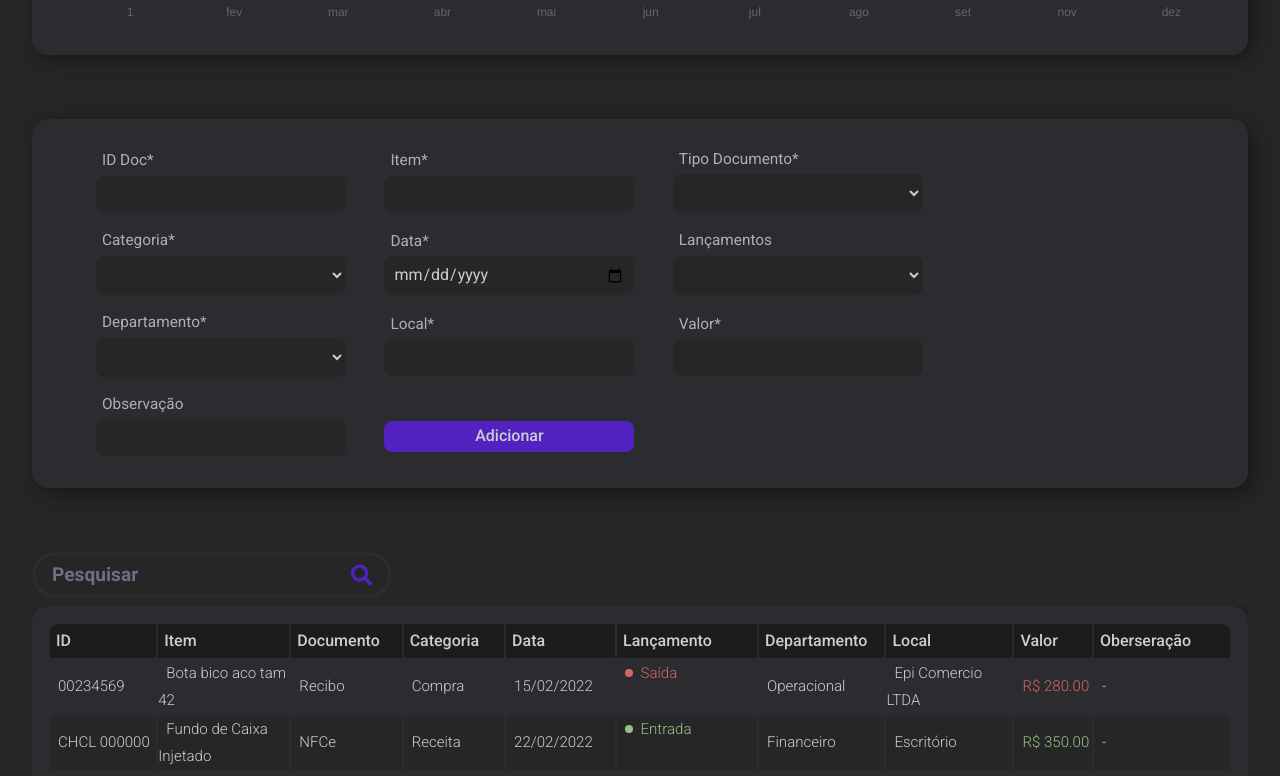
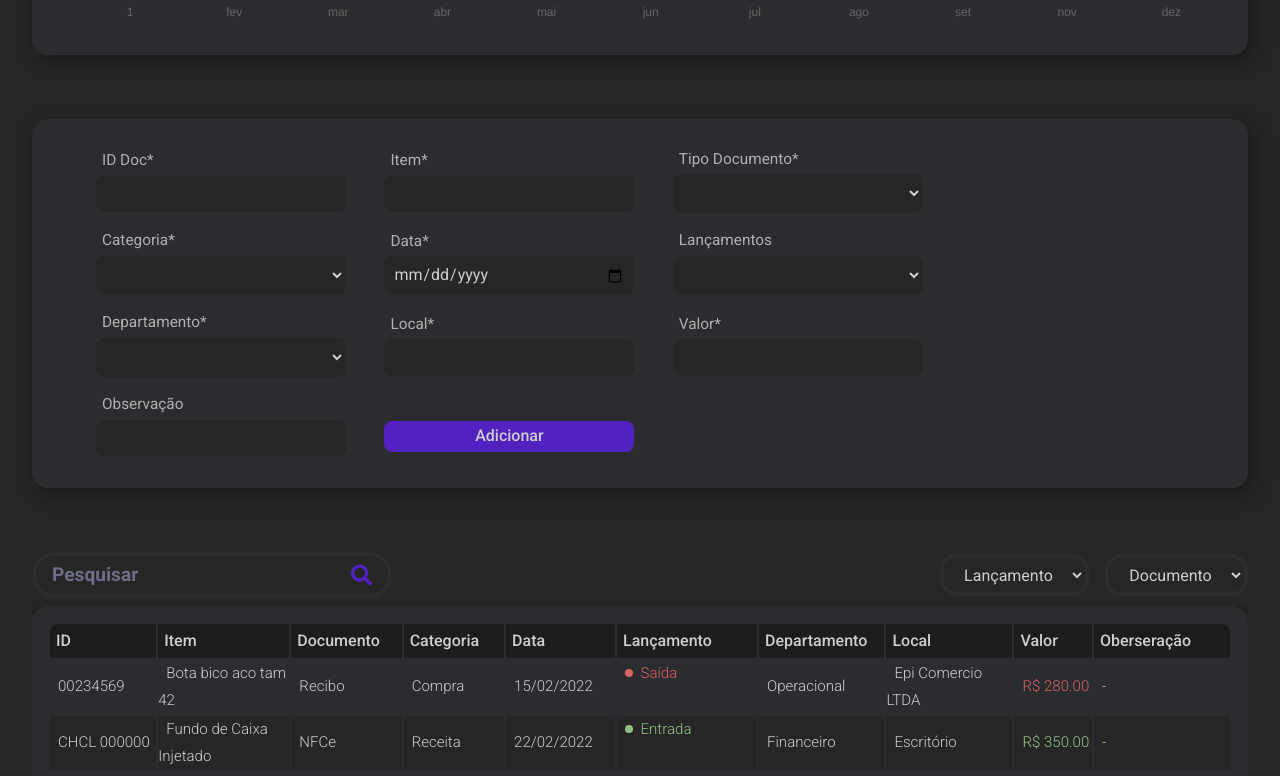
Before and after one commit to Fsouzza/chacal-servicev2, a React (Create React App) app: page / in a window 1280 px wide. Shown: the part 986-1762 px from the top of the page. Built offline with nearby package versions, Linux system fonts and the light colour scheme.

Commit message:
retirando teste tags

```diff
--- a/src/components/filterTags/tags.ts
+++ /dev/null
@@ -1,6 +0,0 @@
-export const tags = [
-  {'label': 'Entrada', 'id': 'Entrada'},
-  {'label': 'Saída', 'id': 'Saída'},
-  {'label': 'Speed', 'id': 'Speed Multimodal'},
-  {'label': 'Raça', 'id': 'Raça Transportes'},
-];
--- a/src/pages/fluxoCaixa/buscador/buscador.module.scss
+++ b/src/pages/fluxoCaixa/buscador/buscador.module.scss
@@ -1,4 +1,11 @@
 @import '../../../styles/variaveis';
+
+.sBusca{
+  align-items: center;
+  display: flex;
+  flex-direction: row;
+  justify-content: space-between;
+}
 
 .pesquisar {
   align-items: center;
@@ -25,3 +32,23 @@
     }
   }
 }
+
+.tags{
+  display: flex;
+  gap: 1em;
+  margin: 0 1em;
+  padding: 0 1em;
+  select{
+    background-color: $cor-principal;
+    border: 4px solid $cor-card;
+    border-radius: 1em;
+    color: $cor-branco;
+    font-size: 1rem;
+    outline: none;
+    padding: .4em 1em;
+    text-align: center;
+    &::placeholder {
+      color: #6d6e88;
+    }
+  }
+}
--- a/src/pages/fluxoCaixa/buscador/buscador.tsx
+++ b/src/pages/fluxoCaixa/buscador/buscador.tsx
@@ -2,19 +2,33 @@ import styles from './buscador.module.scss';
 import { FaSearch } from 'react-icons/fa';
 
 interface Props {
-  busca: string,
+	busca: string;
 	setBusca: React.Dispatch<React.SetStateAction<string>>;
 }
 
-export const Buscador = ({busca, setBusca}: Props) =>{
-  return(
-    <section className={styles.pesquisar}>
+export const Buscador = ({ busca, setBusca }: Props) => {
+  return (
+    <section className={styles.sBusca}>
+      <div className={styles.pesquisar}>
         <input
           value={busca}
           onChange={(evento) => setBusca(evento.target.value)}
           placeholder='Pesquisar'
         />
-      <FaSearch size={24} color='#5122c0'/>
+        <FaSearch size={24} color='#5122c0' />
+      </div>
+      <div className={styles.tags}>
+        <select onChange={(evento) => setBusca(evento.target.value)}>
+          <option value=''>Lançamento</option>
+          <option value='Entrada'>Entrada</option>
+          <option value='Saída'>Saída</option>
+        </select>
+        <select onChange={(evento) => setBusca(evento.target.value)}>
+          <option value=''>Documento</option>
+          <option value='Recibo'>Recibo</option>
+          <option value='NF'>Nota fiscal</option>
+        </select>
+      </div>
     </section>
   );
 };
--- a/src/pages/fluxoCaixa/index.tsx
+++ b/src/pages/fluxoCaixa/index.tsx
@@ -14,7 +14,6 @@ export const FluxoCaixa = () => {
   const [entrada, setEntrada] = useState(0);
   const [saida, setSaida] = useState(0);
   const [lista, setLista] = useState(items);
-  const [selects, setSelects] = useState('');
 
   useEffect(()=> {
     let contadorEntrada = 0;
@@ -45,11 +44,6 @@ export const FluxoCaixa = () => {
       <div>
         <input type='date'></input>
         <input type='date'></input>
-        <select value={selects} onChange={e => setSelects(e.target.value)}>
-          <option></option>
-          <option>Departamento</option>
-          <option>Documento</option>
-        </select>
       </div>
       <MyChart />
       <AddFluxoCaixa onAdd={handleAddItem} />
--- a/src/pages/fluxoCaixa/tabelaRegistro/index.tsx
+++ b/src/pages/fluxoCaixa/tabelaRegistro/index.tsx
@@ -45,7 +45,7 @@ export const TabelaCaixa = (props: Props) => {
   ];
 
   function verificaBusca(title: string){
-    const regex = new RegExp(busca, 'i');
+    const regex = new RegExp(`^${busca}`, 'i');
     return regex.test(title);
   }
 
@@ -55,10 +55,12 @@ export const TabelaCaixa = (props: Props) => {
       || verificaBusca(item.departamento)
       || verificaBusca(item.categoria)
       || verificaBusca(item.local)
+      || verificaBusca(item.lancamentos)
     );
 
     setLista(listaBusca);
   }, [items, busca]);
+
 
   return(
     <section className={styles.secao}>
```
Also changed, not shown: src/components/filterTags/index.tsx (deleted, +0 -27 lines), src/components/filterTags/filterTags.module.scss (deleted). Lines whose indentation alone changed are shown as unchanged.
